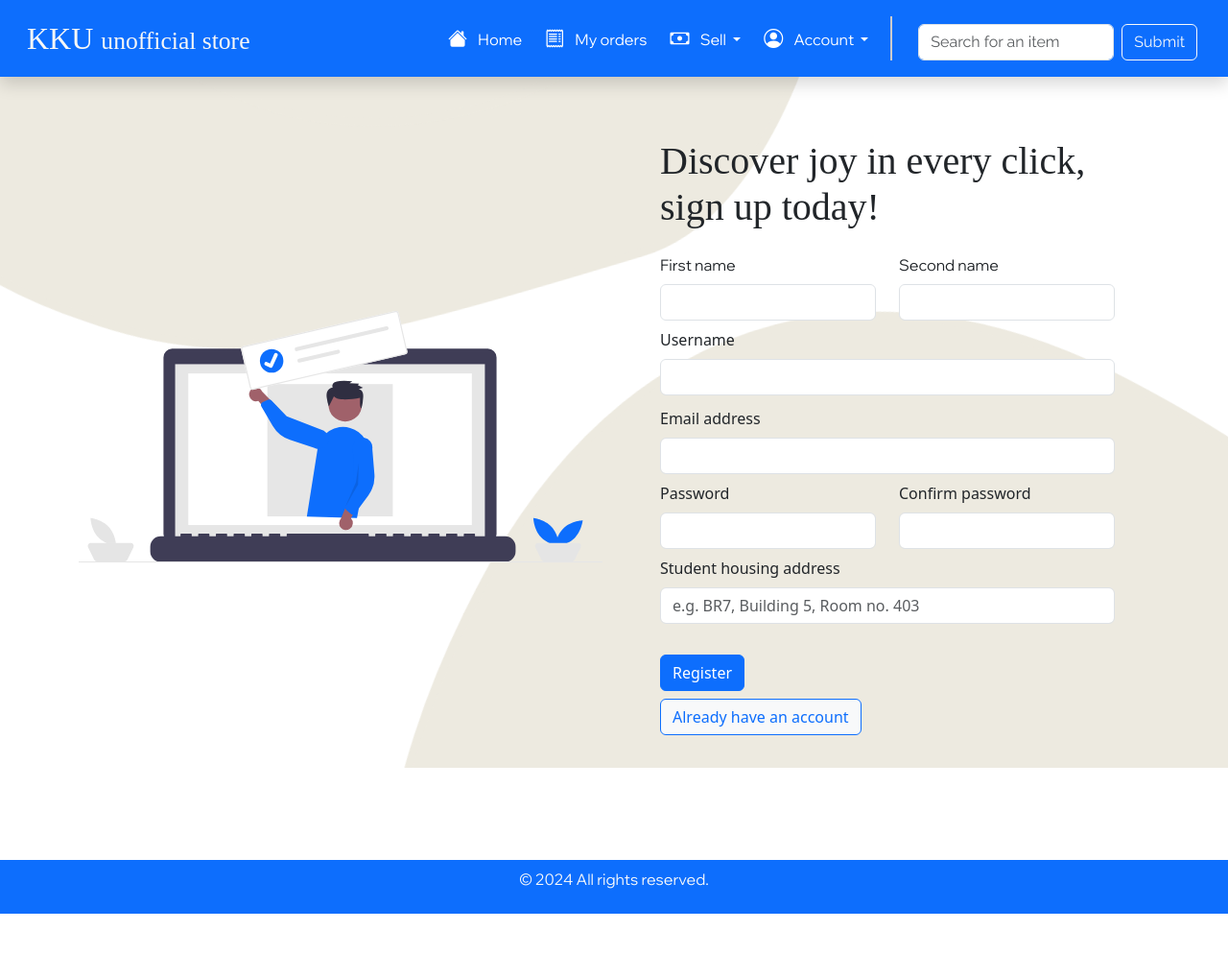
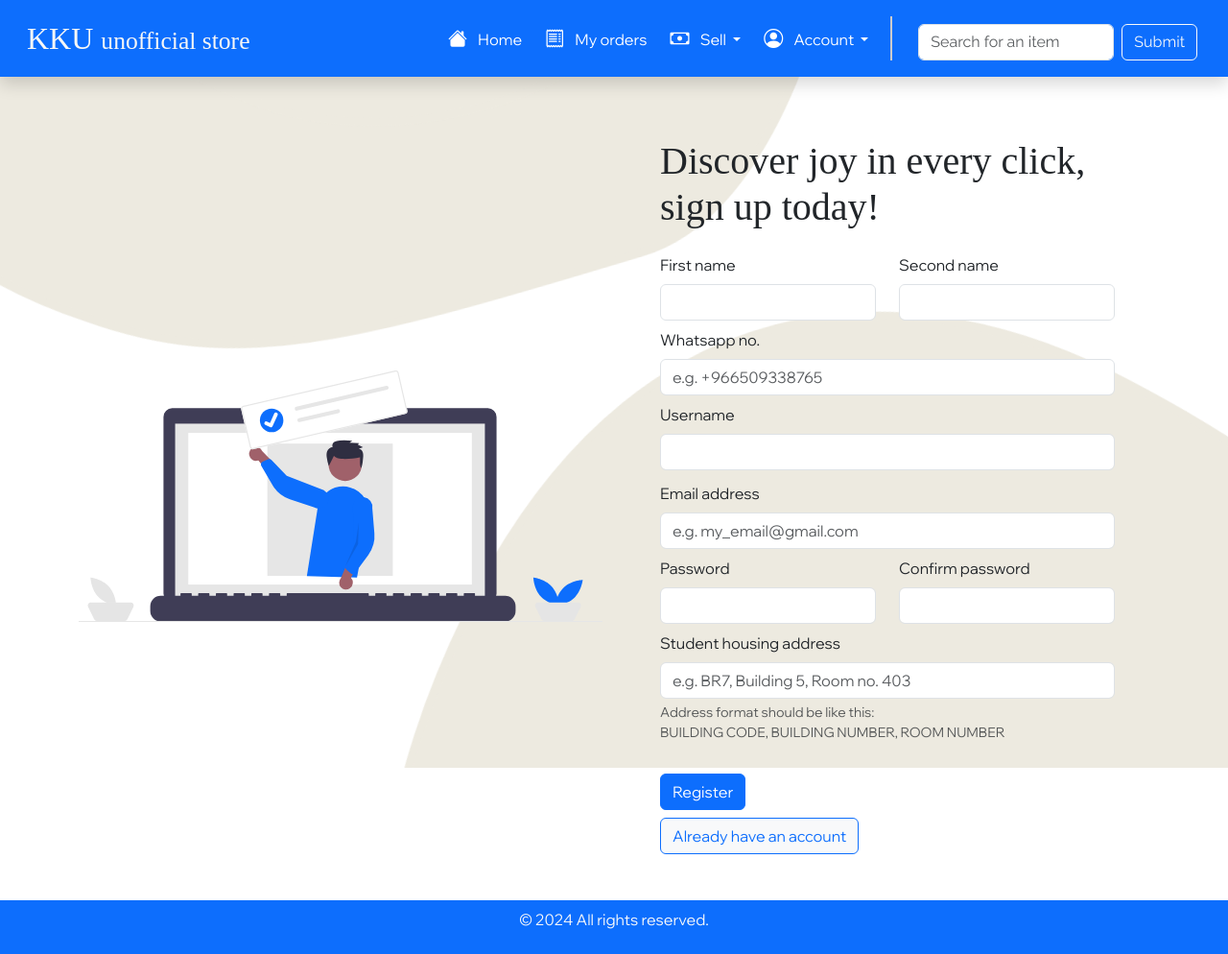
Before and after one commit to abdullashahzan/kkuus, a Django app: page /signup/ in a window 1280 px wide. Shown: the whole page at 96% size. Before the commit the page ends 952 px from the top, so only its background shows below. Run offline with Django 4.2, Linux system fonts and the light colour scheme; some libraries are stand-ins or nearby versions; some web fonts are replaced.

Commit message:
Version 2.3

```diff
--- a/ecom/ecom/settings.py
+++ b/ecom/ecom/settings.py
@@ -36,7 +36,7 @@ firebase_admin.initialize_app(cred, {'storageBucket': 'kku-unofficial-store.apps
 SECRET_KEY = 'django-insecure-^6=%fw@w!7p#3=u&6ef+v20efj41g)i)%0lgkb)3vc@k=91g7n'
 
 # SECURITY WARNING: don't run with debug turned on in production!
-DEBUG = False
+DEBUG = True
 
 ALLOWED_HOSTS = ['unstore.pythonanywhere.com', '127.0.0.1']
 
--- a/ecom/shop/models.py
+++ b/ecom/shop/models.py
@@ -6,6 +6,7 @@ from django.contrib.auth.models import User
 class UserProfile(models.Model):
     user = models.OneToOneField(User, on_delete=models.CASCADE)
     address = models.CharField(max_length=255)
+    whatsapp = models.CharField(max_length=15, null=True)
 
     def __str__(self):
         return f"{self.user.username} has {self.address}"
--- a/ecom/shop/templates/signup.html
+++ b/ecom/shop/templates/signup.html
@@ -11,9 +11,9 @@
             <div class="col-md-6 d-flex justify-content-start align-items-center p-5">
                 <article>
                     <h1 class="style-heading mb-4">Discover joy in every click, sign up today!</h1>
-                    <form action="{% url 'shop:signup_user' %}" method="post">
+                    <form action="{% url 'shop:signup_user' %}" method="post" class="style-text">
                         {% csrf_token %}
-                        <div class="row mb-2 style-text">
+                        <div class="row mb-2">
                             <div class="col-md-6">
                                 <label for="first" class="form-label">First name</label>
                                 <input type="text" class="form-control" name="first">
@@ -21,6 +21,12 @@
                             <div class="col-md-6">
                                 <label for="second" class="form-label">Second name</label>
                                 <input type="text" class="form-control" name="second">
+                            </div>
+                        </div>
+                        <div class="row mb-2">
+                            <div class="col-md-12">
+                                <label for="whatsapp" class="form-label">Whatsapp no.</label>
+                                <input type="text" class="form-control" name="whatsapp" placeholder="e.g. +966509338765">
                             </div>
                         </div>
                         <div class="row mb-2">
@@ -33,7 +39,7 @@
                         <div class="row mb-2">
                             <div class="col-md-12">
                                 <label for="email" class="form-label">Email address</label>
-                                <input type="email" class="form-control" name="email">
+                                <input type="email" class="form-control" name="email" placeholder="e.g. my_email@gmail.com">
                             </div>
                         </div>
                         <div class="row mb-2">
@@ -49,7 +55,9 @@
                         <div class="row mb-4">
                             <div class="col-md-12">
                                 <label for="address" class="form-label">Student housing address</label>
-                                <input type="address" class="form-control" name="address" placeholder="e.g. BR7, Building 5, Room no. 403">
+                                <input type="address" class="form-control" name="address" placeholder="e.g. BR7, Building 5, Room no. 403" aria-describedby="address_help">
+                                <div id="address_help" class="form-text">Address format should be like this: <br> BUILDING
+                                    CODE, BUILDING NUMBER, ROOM NUMBER</div>
                             </div>
                         </div>
                         {% if message %}
@@ -70,9 +78,9 @@
                 <div class="card-body">
                     <article>
                         <h1 class="style-heading mb-4">Discover joy in every click, sign up today!</h1>
-                        <form action="{% url 'shop:signup_user' %}" method="post">
+                        <form action="{% url 'shop:signup_user' %}" method="post" class="style-text">
                             {% csrf_token %}
-                            <div class="row mb-2 style-text">
+                            <div class="row mb-2">
                                 <div class="col-md-6">
                                     <label for="first" class="form-label">First name</label>
                                     <input type="text" class="form-control" name="first">
@@ -80,6 +88,12 @@
                                 <div class="col-md-6">
                                     <label for="second" class="form-label">Second name</label>
                                     <input type="text" class="form-control" name="second">
+                                </div>
+                            </div>
+                            <div class="row mb-2">
+                                <div class="col-md-12">
+                                    <label for="whatsapp" class="form-label">Whatsapp no.</label>
+                                    <input type="text" class="form-control" name="whatsapp" placeholder="e.g. +966509338765">
                                 </div>
                             </div>
                             <div class="row mb-2">
@@ -108,7 +122,9 @@
                             <div class="row mb-4">
                                 <div class="col-md-12">
                                     <label for="address" class="form-label">Student housing address</label>
-                                    <input type="address" class="form-control" name="address" placeholder="e.g. BR7, Building 5, Room no. 403">
+                                    <input type="address" class="form-control" name="address" placeholder="e.g. BR7, Building 5, Room no. 403" aria-describedby="address_help">
+                                    <div id="address_help" class="form-text">Address format should be like this: <br> BUILDING
+                                        CODE, BUILDING NUMBER, ROOM NUMBER</div>
                                 </div>
                             </div>
                             {% if message %}
--- a/ecom/shop/views.py
+++ b/ecom/shop/views.py
@@ -39,7 +39,8 @@ def signup_user(request):
         password = request.POST['password']
         password2 = request.POST['password2']
         address = request.POST['address']
-        if first != "" and second != ""and email is not None and username is not None and password is not None and password2 is not None and address is not None:
+        whatsapp = request.POST['whatsapp']
+        if first != "" and second != ""and email is not None and username is not None and password is not None and password2 is not None and address is not None and whatsapp != "":
             if password == password2:
                 try:
                     user = User.objects.create_user(username=username, password=password)
@@ -47,7 +48,7 @@ def signup_user(request):
                     user.last_name = second
                     user.email = email
                     user.save()
-                    UserProfile(user=user, address=address).save()
+                    UserProfile(user=user, address=address, whatsapp=whatsapp).save()
                     UserWishlist(username=username).save()
                     login(request, user)
                     next_url = request.GET.get('next', 'shop:index')
@@ -249,7 +250,11 @@ def buy(request, item_id):
         bought_users_username = []
         for i in bought_users:
             bought_users_username.append(i.username)
-        return render(request, "buy_product.html", {"item": item, "wishlist":user_wishlist_list, "comments": comments, "bought_users": bought_users_username})
+        user = User.objects.get(username=item.username)
+        user_profile = UserProfile.objects.get(user=user)
+        address = user_profile.address
+        whatsapp = user_profile.whatsapp
+        return render(request, "buy_product.html", {"item": item, "wishlist":user_wishlist_list, "comments": comments, "bought_users": bought_users_username, "address": address, "whatsapp": whatsapp})
     return render(request, "buy_product.html", {"item": item})
 
 @require_POST
```
Also changed, not shown: ecom/shop/templates/buy_product.html (+10 -4 lines), ecom/db.sqlite3, ecom/shop/migrations/0020_userprofile_whatsapp.py (added), ecom/shop/migrations/0021_alter_userprofile_whatsapp.py (added).
